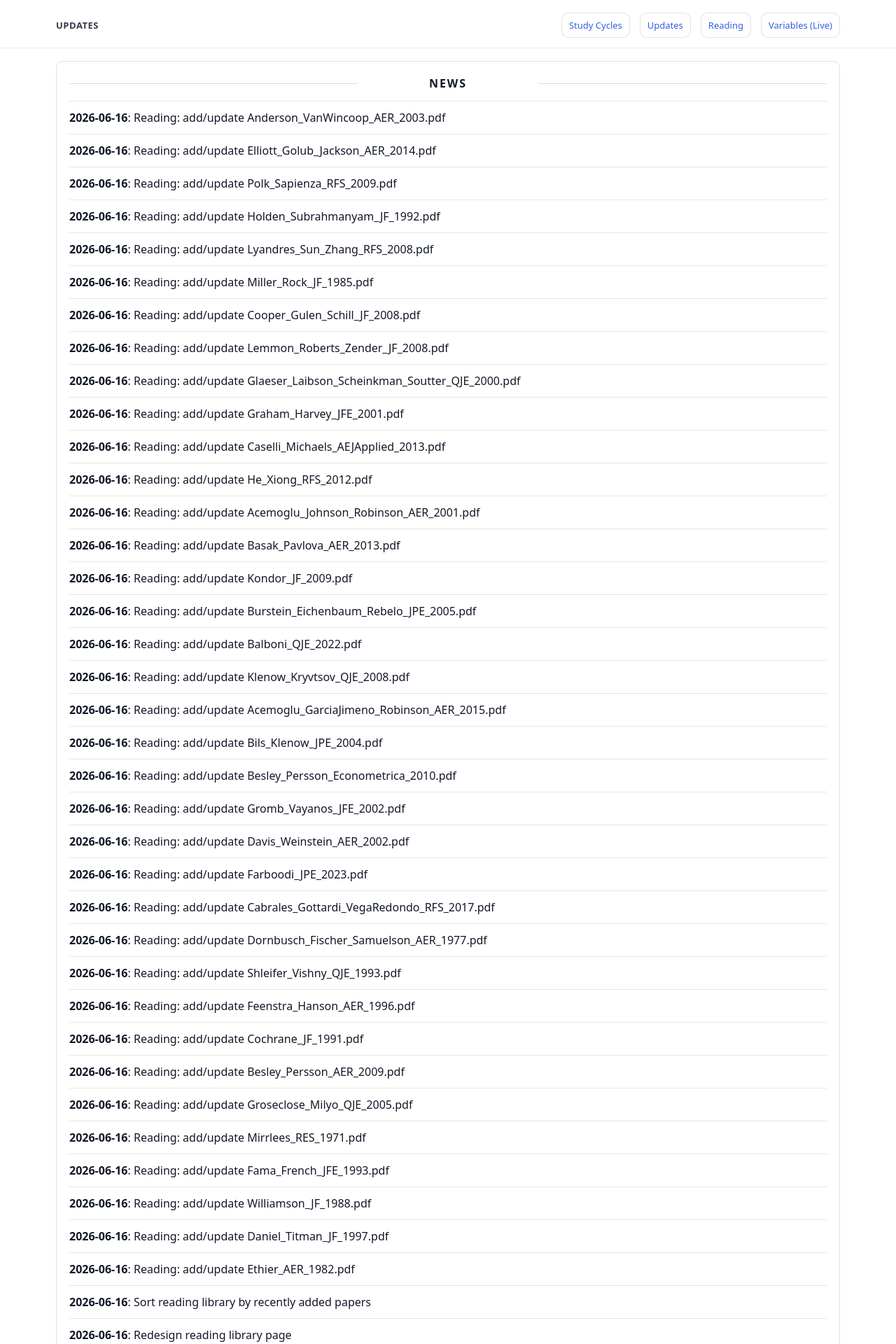
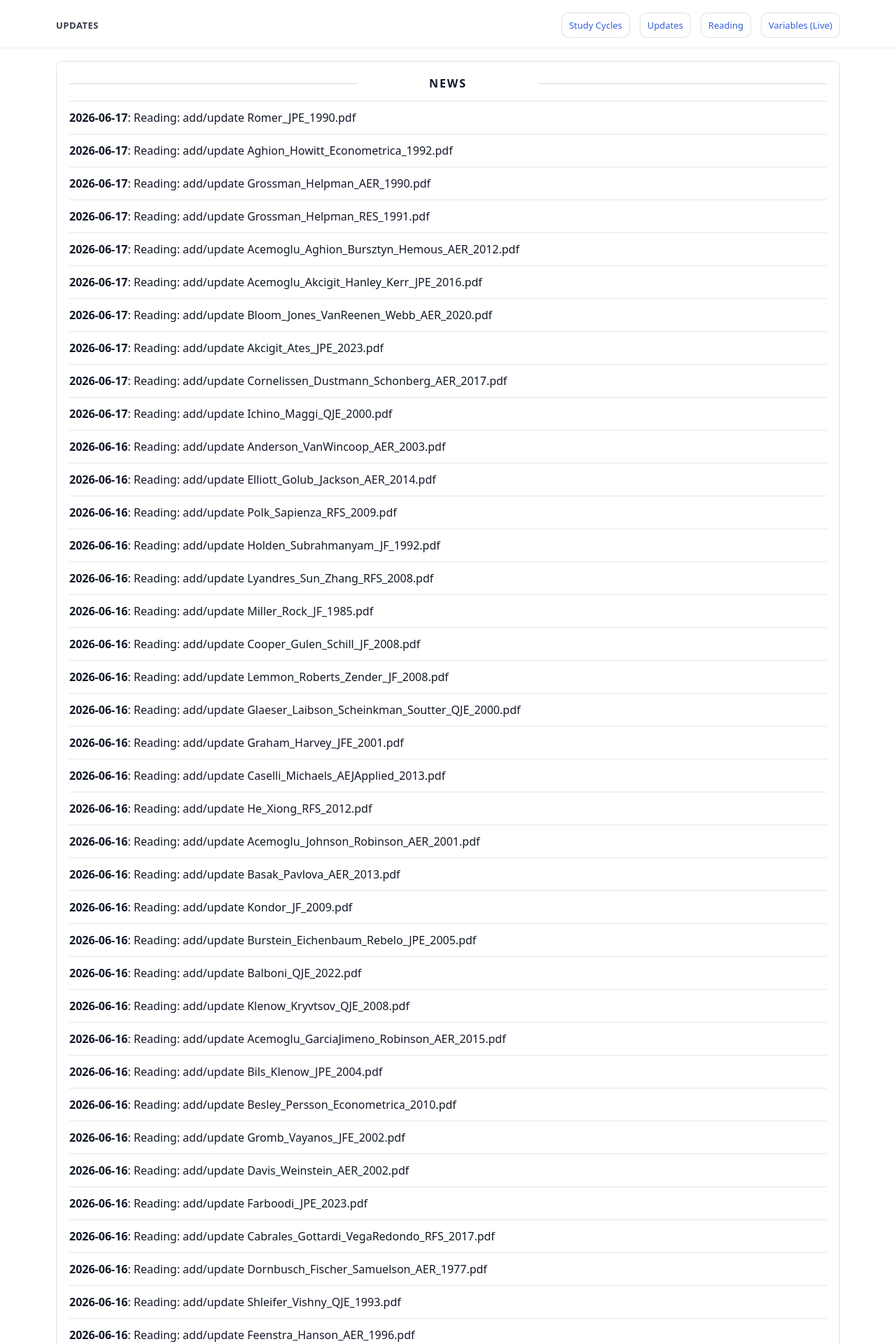
Before and after one commit to yaxinzn/study-archive, a Jekyll site: the page built from updates/index.md, in a window 1280 px wide. Shown: the top 1920 px of the page at 70% size. Built offline with Jekyll 4.4.1, drawn with Linux system fonts in a browser that asks for light colours; some of the changed text lies outside the part shown.

Commit message:
Regenerate reading news

```diff
--- a/_data/news.yml
+++ b/_data/news.yml
@@ -1,5 +1,25 @@
 # Auto-generated from first appearance in _data/reading.yml and git commit history.
 # Reading paper dates are derived from the first commit where each PDF appears in _data/reading.yml.
+- date: "2026-06-17"
+  title: "Reading: add/update Romer_JPE_1990.pdf"
+- date: "2026-06-17"
+  title: "Reading: add/update Aghion_Howitt_Econometrica_1992.pdf"
+- date: "2026-06-17"
+  title: "Reading: add/update Grossman_Helpman_AER_1990.pdf"
+- date: "2026-06-17"
+  title: "Reading: add/update Grossman_Helpman_RES_1991.pdf"
+- date: "2026-06-17"
+  title: "Reading: add/update Acemoglu_Aghion_Bursztyn_Hemous_AER_2012.pdf"
+- date: "2026-06-17"
+  title: "Reading: add/update Acemoglu_Akcigit_Hanley_Kerr_JPE_2016.pdf"
+- date: "2026-06-17"
+  title: "Reading: add/update Bloom_Jones_VanReenen_Webb_AER_2020.pdf"
+- date: "2026-06-17"
+  title: "Reading: add/update Akcigit_Ates_JPE_2023.pdf"
+- date: "2026-06-17"
+  title: "Reading: add/update Cornelissen_Dustmann_Schonberg_AER_2017.pdf"
+- date: "2026-06-17"
+  title: "Reading: add/update Ichino_Maggi_QJE_2000.pdf"
 - date: "2026-06-16"
   title: "Reading: add/update Anderson_VanWincoop_AER_2003.pdf"
 - date: "2026-06-16"
```
